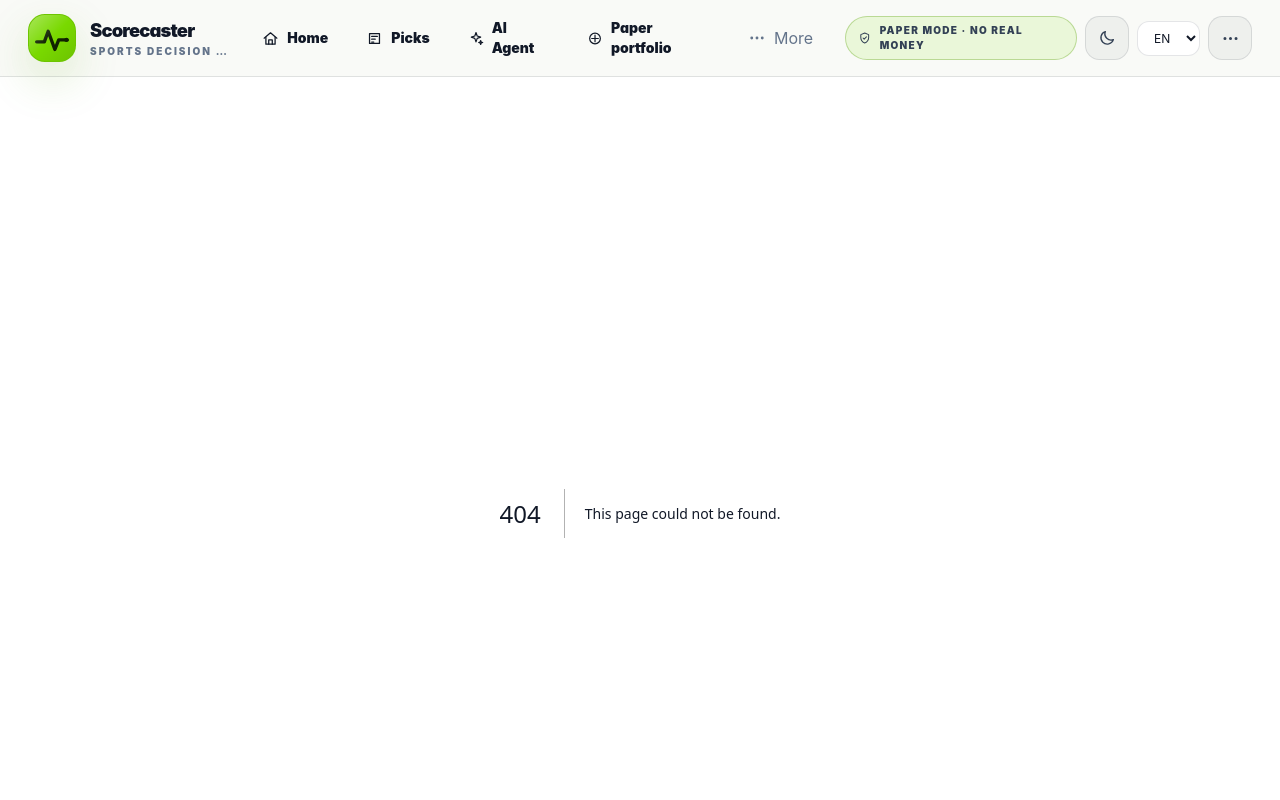
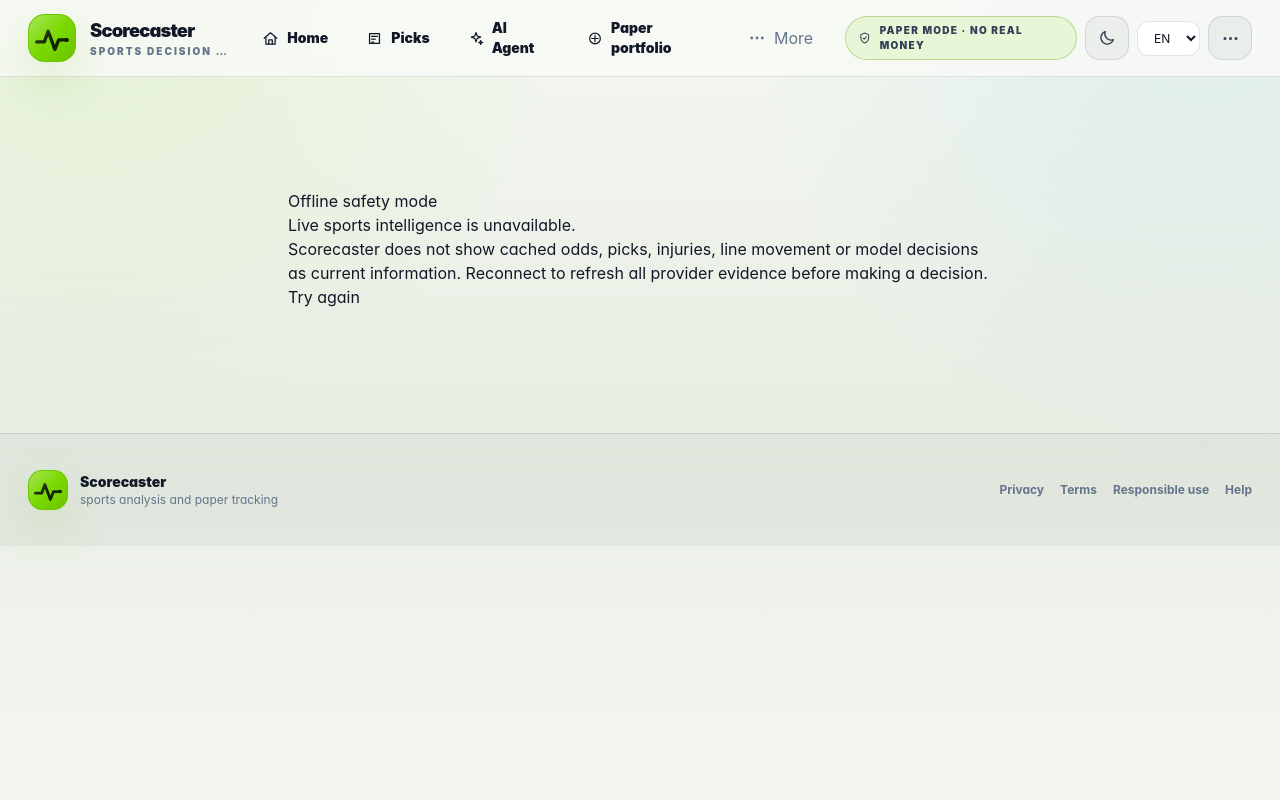
Before and after one commit to vv-glitchhub/scorecaster, a Next.js app: page /offline in a window 1280 px wide. Before the commit this address had no page. Shown: the top 800 px of the page. Built offline with nearby package versions, Linux system fonts and the light colour scheme.

Commit message:
Add honest Scorecaster offline fallback

```diff
--- /dev/null
+++ b/app/offline/page.jsx
@@ -0,0 +1,19 @@
+export const metadata = {
+  title: "Offline",
+  description: "Scorecaster offline safety notice."
+};
+
+export default function OfflinePage() {
+  return (
+    <main className="page-shell">
+      <section className="surface-card" style={{ maxWidth: 760, margin: "48px auto", padding: 28 }}>
+        <p className="eyebrow">Offline safety mode</p>
+        <h1>Live sports intelligence is unavailable.</h1>
+        <p>
+          Scorecaster does not show cached odds, picks, injuries, line movement or model decisions as current information. Reconnect to refresh all provider evidence before making a decision.
+        </p>
+        <a className="primary-button" href="/">Try again</a>
+      </section>
+    </main>
+  );
+}
```
